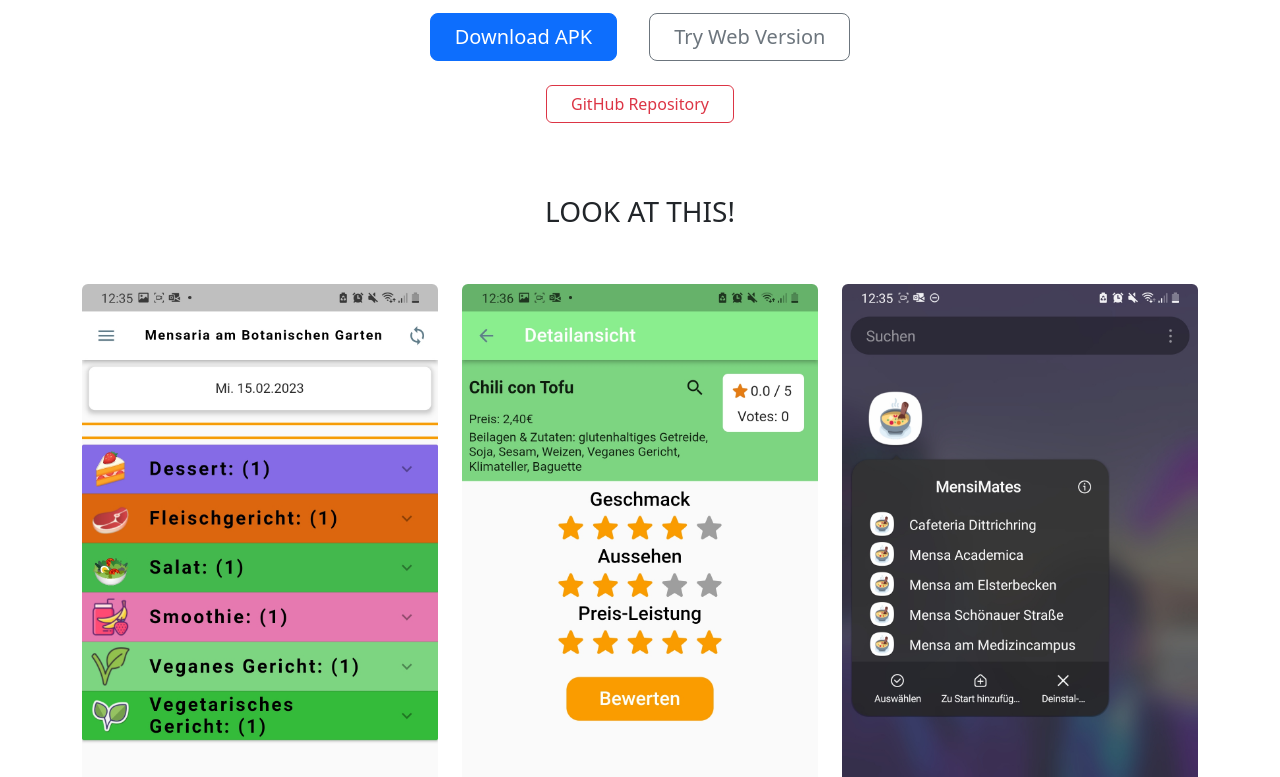
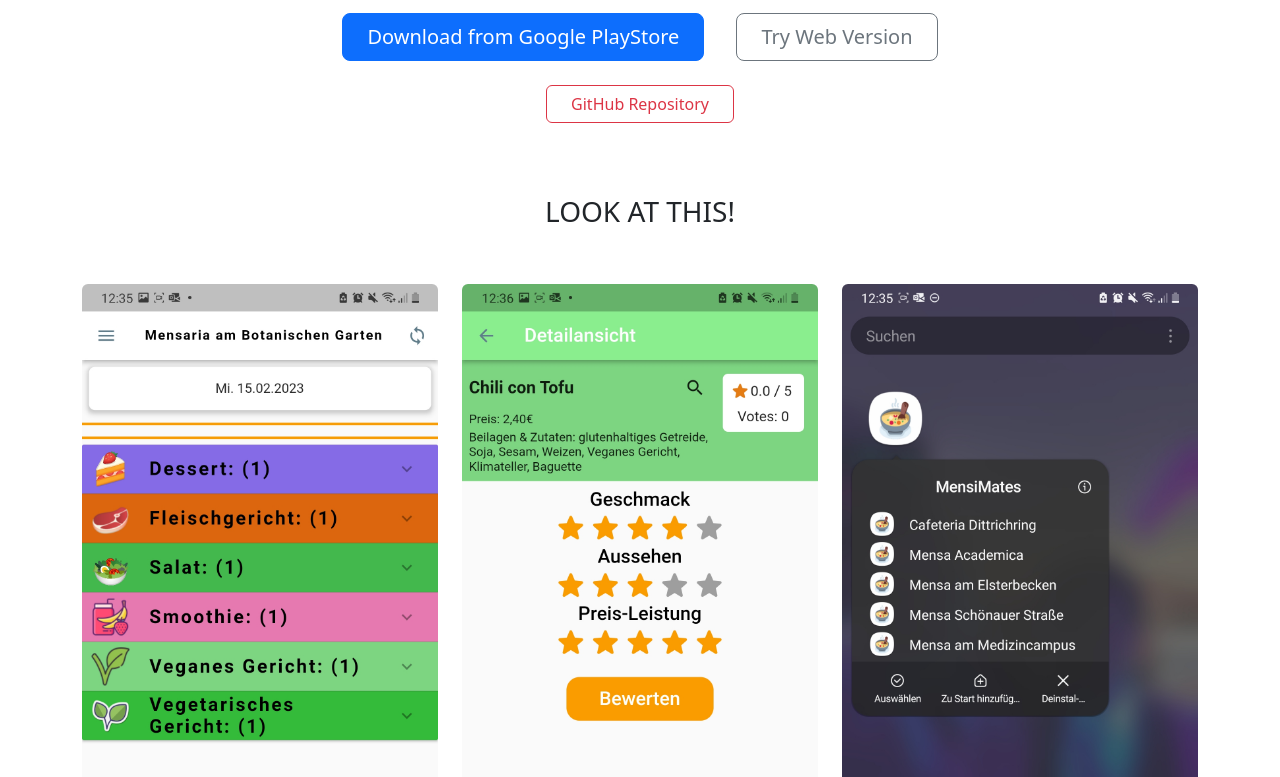
Before and after one commit to whosFritz/ProjectSiteMensiMates, a plain HTML site: page index.html in a window 1280 px wide. Shown: the part 150-927 px from the top of the page. Drawn offline with nearby package versions, Linux system fonts and the light colour scheme; a script that the page names is missing.

Commit message:
Update index.html
Changed download button

```diff
--- a/index.html
+++ b/index.html
@@ -140,7 +140,7 @@
             target="_blanket"
           >
             <button type="button" class="btn btn-primary btn-lg px-4 mx-3">
-              Download APK
+              Download from Google PlayStore
             </button>
           </a>
           <a href="https://mensi-mates.whosfritz.de" target="_blanket">
```
